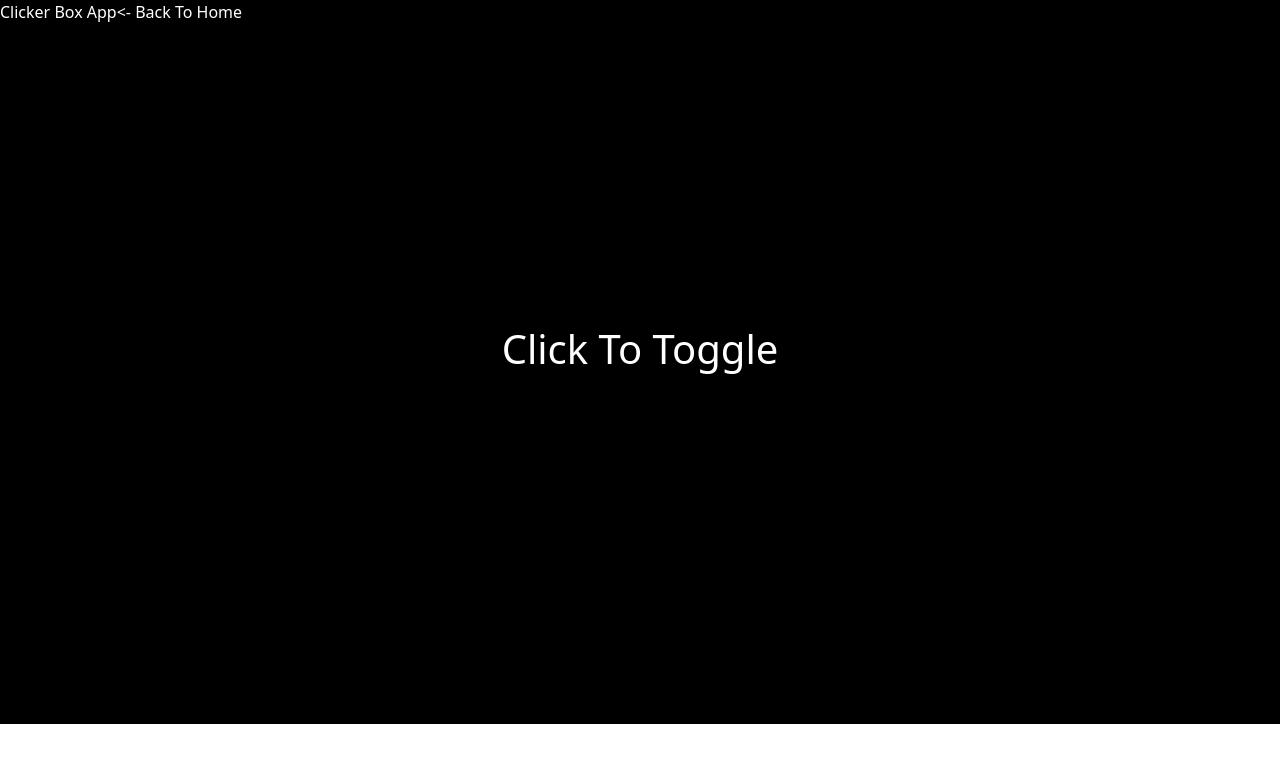
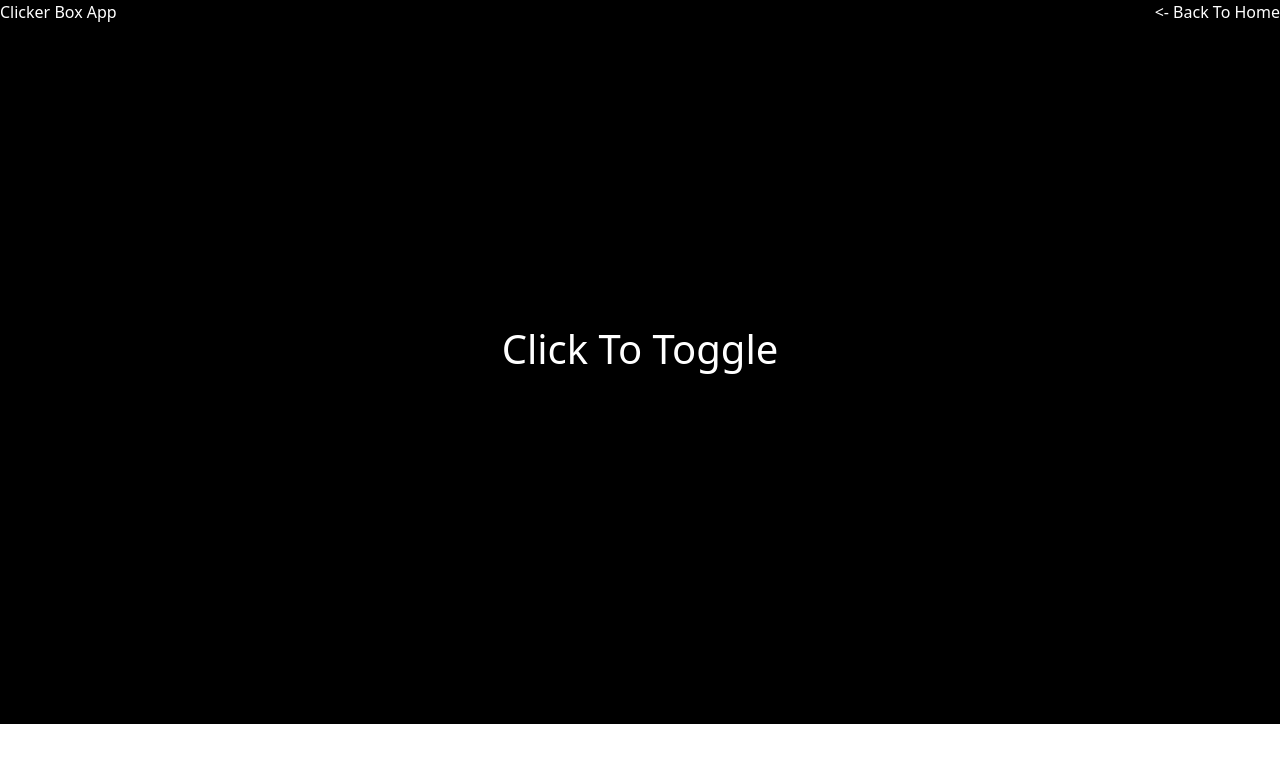
Before and after one commit to GREATEMMET/clicker_box_app-nextjs, a Next.js app: page /clicker/clicker in a window 1280 px wide. Shown: the top 762 px of the page. Built offline with nearby package versions, Linux system fonts and the light colour scheme.

Commit message:
changed tailwind style to scss style for click nav

```diff
--- a/src/Components/Topbar/Topbar.module.scss
+++ b/src/Components/Topbar/Topbar.module.scss
@@ -0,0 +1,10 @@
+// text-white bg-black p-10 flex justify-between items-center
+
+.navContainer{
+    color: white;
+    background: black;
+    padding: 10;
+    display: flex;
+    justify-content: space-between;
+    align-items: center;
+}
--- a/src/Components/Topbar/Topbar.tsx
+++ b/src/Components/Topbar/Topbar.tsx
@@ -4,7 +4,7 @@ import s from "./Topbar.module.scss"
 
 export default function Topbar() {
   return (
-    <div className={`text-white bg-black p-10 flex justify-between items-center`}>
+    <div className={`${s.navContainer}`}>
         <h1 className={`nav-logo text-[25px]`}>Clicker <span className={`text-sky-200`}>Box</span> App</h1>
         <h3 className={`text-[15px] text-slate-300 hover:text-sky-500 transition-all duration-100`}> <Link href={"/"}>{`<- Back To Home`}</Link></h3>
     </div>
```
